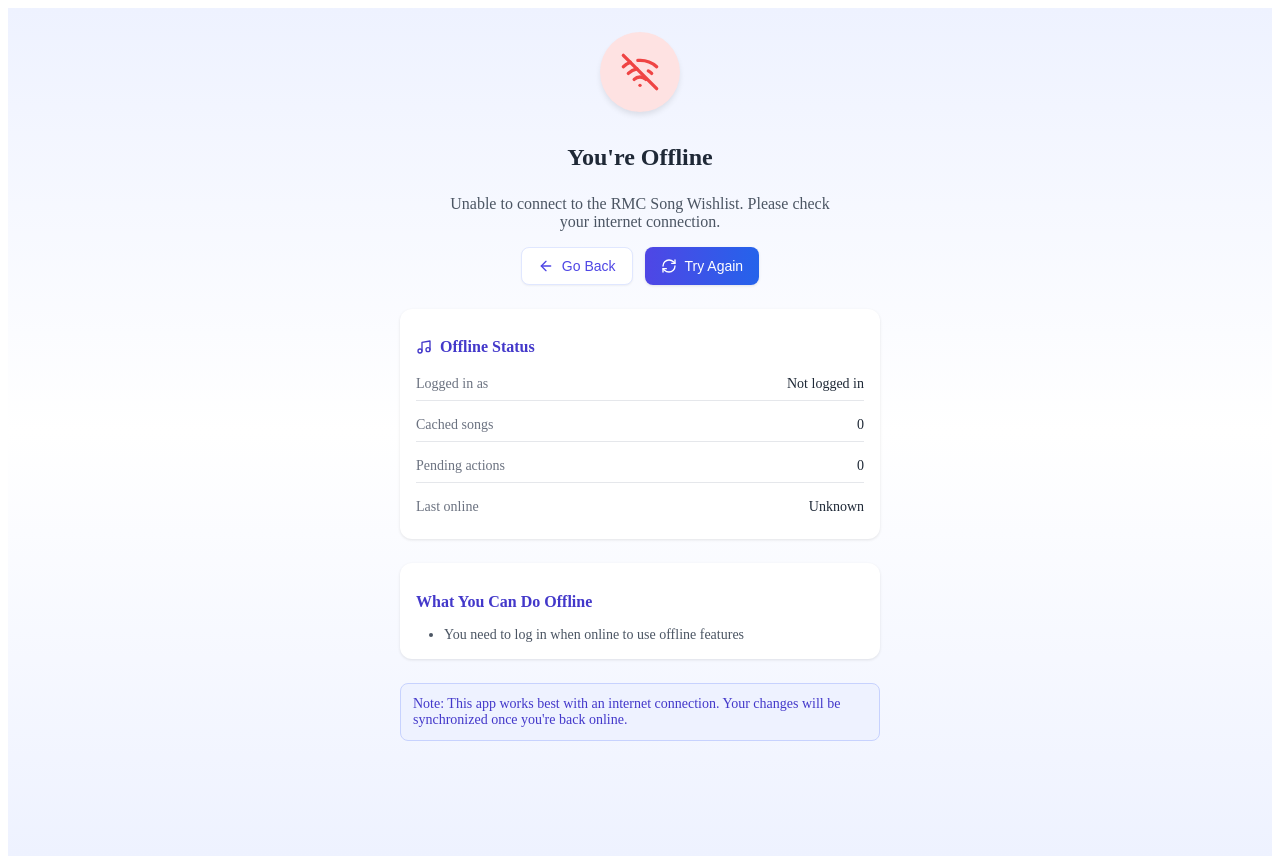
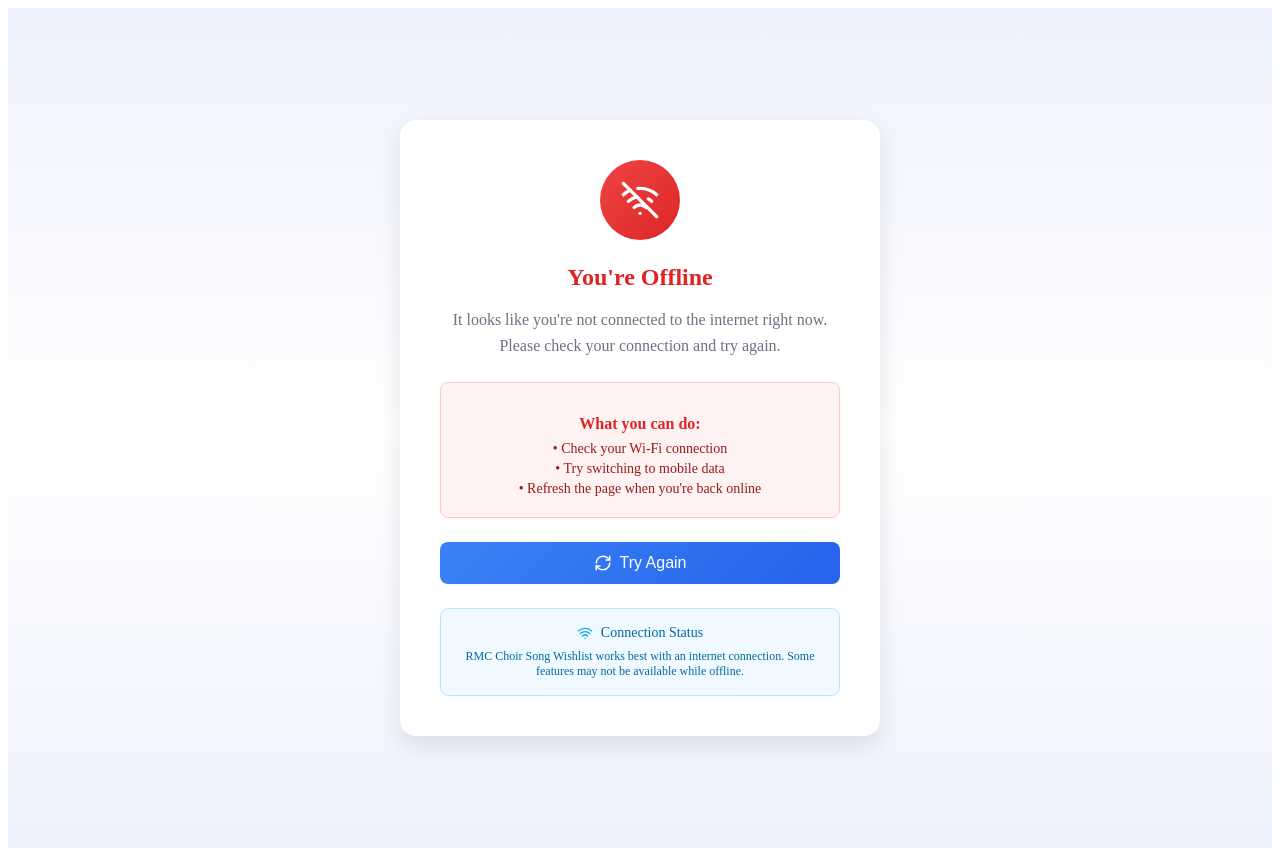
Before and after one commit to jamesdanedu/rmcsongs, a Next.js app: page /offline in a window 1280 px wide. Built offline with nearby package versions, Linux system fonts and the light colour scheme.

Commit message:
Update page.js

```diff
--- a/app/offline/page.js
+++ b/app/offline/page.js
@@ -1,338 +1,153 @@
+// app/offline/page.js
 'use client';
 
-import React, { useEffect, useState } from 'react';
-import { WifiOff, RefreshCw, Music, ArrowLeft } from 'lucide-react';
-import { getCachedSongs, getOfflineUser, getPendingActionCount } from '../../utils/offlineStorage';
+import React from 'react';
+import { Wifi, WifiOff, RefreshCw } from 'lucide-react';
 
-export default function OfflinePage() {
-  const [offlineUser, setOfflineUser] = useState(null);
-  const [cachedSongs, setCachedSongs] = useState([]);
-  const [pendingActions, setPendingActions] = useState(0);
-  const [lastOnline, setLastOnline] = useState(null);
-  const [isRetrying, setIsRetrying] = useState(false);
-
-  useEffect(() => {
-    // Retrieve offline data
-    const user = getOfflineUser();
-    const songs = getCachedSongs();
-    const actionCount = getPendingActionCount();
-
-    setOfflineUser(user);
-    setCachedSongs(songs || []);
-    setPendingActions(actionCount);
-
-    // Get last online timestamp
-    const lastOnlineStr = localStorage.getItem('rmc_last_online');
-    if (lastOnlineStr) {
-      setLastOnline(new Date(parseInt(lastOnlineStr, 10)));
-    }
-  }, []);
-
-  const handleRetryConnection = () => {
-    setIsRetrying(true);
-
-    // Try to fetch a simple resource to check connectivity
-    fetch('/manifest.json', {
-      method: 'HEAD',
-      cache: 'no-store'
-    })
-      .then(() => {
-        // If successful, we're back online
-        window.location.href = '/';
-      })
-      .catch(() => {
-        // Still offline
-        setIsRetrying(false);
-      });
-
-    // Set a timeout to stop the retry indicator if it takes too long
-    setTimeout(() => {
-      setIsRetrying(false);
-    }, 5000);
-  };
-
-  const goBack = () => {
-    // Use history API to go back if possible
-    if (window.history && window.history.length > 1) {
-      window.history.back();
-    } else {
-      // Otherwise try to navigate to the home page
-      window.location.href = '/';
-    }
+const OfflinePage = () => {
+  const handleRefresh = () => {
+    window.location.reload();
   };
 
   return (
     <div style={{
       minHeight: '100vh',
-      background: 'linear-gradient(to bottom, #eef2ff, #ffffff, #eef2ff)',
       display: 'flex',
       flexDirection: 'column',
       alignItems: 'center',
-      padding: '24px 16px',
-      color: '#1f2937'
-    }}>
-      <div style={{
-        width: '100%',
-        maxWidth: '480px'
-      }}>
-        {/* Header */}
-        <header style={{
-          marginBottom: '24px',
-          display: 'flex',
-          flexDirection: 'column',
-          alignItems: 'center',
+      justifyContent: 'center',
+      background: 'linear-gradient(to bottom, #eef2ff, #ffffff, #eef2ff)',
+      padding: '20px',
       textAlign: 'center'
     }}>
       <div style={{
-            display: 'flex',
-            justifyContent: 'center',
-            alignItems: 'center',
+        background: 'white',
+        padding: '40px',
+        borderRadius: '16px',
+        boxShadow: '0 10px 25px rgba(0, 0, 0, 0.1)',
+        maxWidth: '400px',
+        width: '100%'
+      }}>
+        <div style={{
           width: '80px',
           height: '80px',
           borderRadius: '50%',
-            background: '#fee2e2',
-            marginBottom: '16px',
-            boxShadow: '0 4px 6px -1px rgba(0, 0, 0, 0.1)'
+          background: 'linear-gradient(135deg, #ef4444, #dc2626)',
+          display: 'flex',
+          alignItems: 'center',
+          justifyContent: 'center',
+          margin: '0 auto 24px'
         }}>
-            <WifiOff size={40} color="#ef4444" />
+          <WifiOff size={40} color="white" />
         </div>
 
         <h1 style={{
           fontSize: '24px',
-            fontWeight: '700',
-            color: '#1f2937',
-            marginBottom: '8px'
+          fontWeight: 'bold',
+          color: '#dc2626',
+          marginBottom: '16px'
         }}>
-            You're Offline
+          You&apos;re Offline
         </h1>
 
         <p style={{
-            fontSize: '16px',
-            color: '#4b5563',
-            marginBottom: '16px',
-            maxWidth: '380px'
+          color: '#6b7280',
+          marginBottom: '24px',
+          lineHeight: '1.6'
         }}>
-            Unable to connect to the RMC Song Wishlist. Please check your internet connection.
+          It looks like you&apos;re not connected to the internet right now.
+          Please check your connection and try again.
         </p>
 
         <div style={{
-            display: 'flex',
-            gap: '12px'
+          background: '#fef2f2',
+          border: '1px solid #fecaca',
+          borderRadius: '8px',
+          padding: '16px',
+          marginBottom: '24px'
         }}>
+          <h3 style={{
+            fontSize: '16px',
+            fontWeight: '600',
+            color: '#dc2626',
+            marginBottom: '8px'
+          }}>
+            What you can do:
+          </h3>
+          <ul style={{
+            color: '#991b1b',
+            fontSize: '14px',
+            listStyle: 'none',
+            padding: 0,
+            margin: 0
+          }}>
+            <li style={{ marginBottom: '4px' }}>• Check your Wi-Fi connection</li>
+            <li style={{ marginBottom: '4px' }}>• Try switching to mobile data</li>
+            <li style={{ marginBottom: '4px' }}>• Refresh the page when you&apos;re back online</li>
+          </ul>
+        </div>
+
         <button
-              onClick={goBack}
+          onClick={handleRefresh}
           style={{
+            width: '100%',
+            padding: '12px 24px',
+            background: 'linear-gradient(135deg, #3b82f6, #2563eb)',
+            color: 'white',
+            border: 'none',
+            borderRadius: '8px',
+            fontSize: '16px',
+            fontWeight: '500',
+            cursor: 'pointer',
             display: 'flex',
             alignItems: 'center',
             justifyContent: 'center',
             gap: '8px',
-                padding: '10px 16px',
-                background: 'white',
-                color: '#4f46e5',
-                border: '1px solid #e0e7ff',
-                borderRadius: '8px',
-                fontWeight: '500',
-                fontSize: '14px',
-                cursor: 'pointer',
-                boxShadow: '0 1px 2px rgba(0, 0, 0, 0.05)'
+            transition: 'all 0.2s ease'
+          }}
+          onMouseOver={(e) => {
+            e.target.style.background = 'linear-gradient(135deg, #2563eb, #1d4ed8)';
+            e.target.style.transform = 'translateY(-2px)';
+          }}
+          onMouseOut={(e) => {
+            e.target.style.background = 'linear-gradient(135deg, #3b82f6, #2563eb)';
+            e.target.style.transform = 'translateY(0)';
           }}
         >
-              <ArrowLeft size={16} />
-              Go Back
+          <RefreshCw size={18} />
+          Try Again
         </button>
 
-            <button
-              onClick={handleRetryConnection}
-              disabled={isRetrying}
-              style={{
+        <div style={{
+          marginTop: '24px',
+          padding: '16px',
+          background: '#f0f9ff',
+          borderRadius: '8px',
+          border: '1px solid #bae6fd'
+        }}>
+          <div style={{
             display: 'flex',
             alignItems: 'center',
             justifyContent: 'center',
-                gap: '8px',
-                padding: '10px 16px',
-                background: 'linear-gradient(to right, #4f46e5, #2563eb)',
-                color: 'white',
-                border: 'none',
-                borderRadius: '8px',
-                fontWeight: '500',
-                fontSize: '14px',
-                cursor: isRetrying ? 'not-allowed' : 'pointer',
-                boxShadow: '0 1px 3px rgba(0, 0, 0, 0.1)'
-              }}
-            >
-              <RefreshCw
-                size={16}
-                style={{
-                  animation: isRetrying ? 'spin 1s linear infinite' : 'none'
-                }}
-              />
-              {isRetrying ? 'Retrying...' : 'Try Again'}
-            </button>
-          </div>
-        </header>
-
-        {/* Offline Status Section */}
-        <div style={{
-          background: 'white',
-          borderRadius: '12px',
-          padding: '16px',
-          marginBottom: '24px',
-          boxShadow: '0 1px 3px rgba(0, 0, 0, 0.1)'
+            marginBottom: '8px'
           }}>
-          <h2 style={{
-            fontSize: '16px',
-            fontWeight: '600',
-            marginBottom: '12px',
-            color: '#4338ca',
-            display: 'flex',
-            alignItems: 'center'
-          }}>
-            <Music size={16} style={{ marginRight: '8px' }} />
-            Offline Status
-          </h2>
-
-          <div style={{
-            display: 'flex',
-            flexDirection: 'column',
-            gap: '8px'
-          }}>
-            <div style={{
-              display: 'flex',
-              justifyContent: 'space-between',
-              padding: '8px 0',
-              borderBottom: '1px solid #e5e7eb'
-            }}>
-              <span style={{ color: '#6b7280', fontSize: '14px' }}>Logged in as</span>
-              <span style={{ color: '#1f2937', fontWeight: '500', fontSize: '14px' }}>
-                {offlineUser?.name || 'Not logged in'}
+            <Wifi size={16} style={{ marginRight: '8px', color: '#0ea5e9' }} />
+            <span style={{ fontSize: '14px', fontWeight: '500', color: '#0369a1' }}>
+              Connection Status
             </span>
           </div>
-
-            <div style={{
-              display: 'flex',
-              justifyContent: 'space-between',
-              padding: '8px 0',
-              borderBottom: '1px solid #e5e7eb'
+          <p style={{
+            fontSize: '12px',
+            color: '#0369a1',
+            margin: 0
           }}>
-              <span style={{ color: '#6b7280', fontSize: '14px' }}>Cached songs</span>
-              <span style={{ color: '#1f2937', fontWeight: '500', fontSize: '14px' }}>
-                {cachedSongs.length}
-              </span>
-            </div>
-
-            <div style={{
-              display: 'flex',
-              justifyContent: 'space-between',
-              padding: '8px 0',
-              borderBottom: '1px solid #e5e7eb'
-            }}>
-              <span style={{ color: '#6b7280', fontSize: '14px' }}>Pending actions</span>
-              <span style={{
-                color: pendingActions > 0 ? '#4f46e5' : '#1f2937',
-                fontWeight: pendingActions > 0 ? '600' : '500',
-                fontSize: '14px'
-              }}>
-                {pendingActions}
-              </span>
-            </div>
-
-            <div style={{
-              display: 'flex',
-              justifyContent: 'space-between',
-              padding: '8px 0'
-            }}>
-              <span style={{ color: '#6b7280', fontSize: '14px' }}>Last online</span>
-              <span style={{ color: '#1f2937', fontWeight: '500', fontSize: '14px' }}>
-                {lastOnline ?
-                  lastOnline.toLocaleString(undefined, {
-                    dateStyle: 'short',
-                    timeStyle: 'short'
-                  }) :
-                  'Unknown'
-                }
-              </span>
-            </div>
-          </div>
-        </div>
-
-        {/* What You Can Do Section */}
-        <div style={{
-          background: 'white',
-          borderRadius: '12px',
-          padding: '16px',
-          marginBottom: '24px',
-          boxShadow: '0 1px 3px rgba(0, 0, 0, 0.1)'
-        }}>
-          <h2 style={{
-            fontSize: '16px',
-            fontWeight: '600',
-            marginBottom: '12px',
-            color: '#4338ca'
-          }}>
-            What You Can Do Offline
-          </h2>
-
-          <ul style={{
-            paddingLeft: '28px',
-            marginBottom: '0'
-          }}>
-            {offlineUser ? (
-              <>
-                <li style={{
-                  color: '#4b5563',
-                  fontSize: '14px',
-                  marginBottom: '8px'
-                }}>
-                  View cached songs (might not be the most recent)
-                </li>
-                <li style={{
-                  color: '#4b5563',
-                  fontSize: '14px',
-                  marginBottom: '8px'
-                }}>
-                  Suggest new songs (will be submitted when you're back online)
-                </li>
-                <li style={{
-                  color: '#4b5563',
-                  fontSize: '14px',
-                  marginBottom: '8px'
-                }}>
-                  Vote for songs (votes will be synced when connection is restored)
-                </li>
-                <li style={{
-                  color: '#4b5563',
-                  fontSize: '14px'
-                }}>
-                  Check rankings based on cached data
-                </li>
-              </>
-            ) : (
-              <li style={{
-                color: '#4b5563',
-                fontSize: '14px'
-              }}>
-                You need to log in when online to use offline features
-              </li>
-            )}
-          </ul>
-        </div>
-
-        {/* Note */}
-        <div style={{
-          background: '#eef2ff',
-          borderRadius: '8px',
-          padding: '12px',
-          border: '1px solid #c7d2fe'
-        }}>
-          <p style={{
-            fontSize: '14px',
-            color: '#4338ca',
-            margin: '0'
-          }}>
-            Note: This app works best with an internet connection. Your changes will be synchronized once you're back online.
+            RMC Choir Song Wishlist works best with an internet connection.
+            Some features may not be available while offline.
           </p>
         </div>
       </div>
     </div>
   );
-}
+};
+
+export default OfflinePage;
```
Lines whose indentation alone changed are shown as unchanged.
